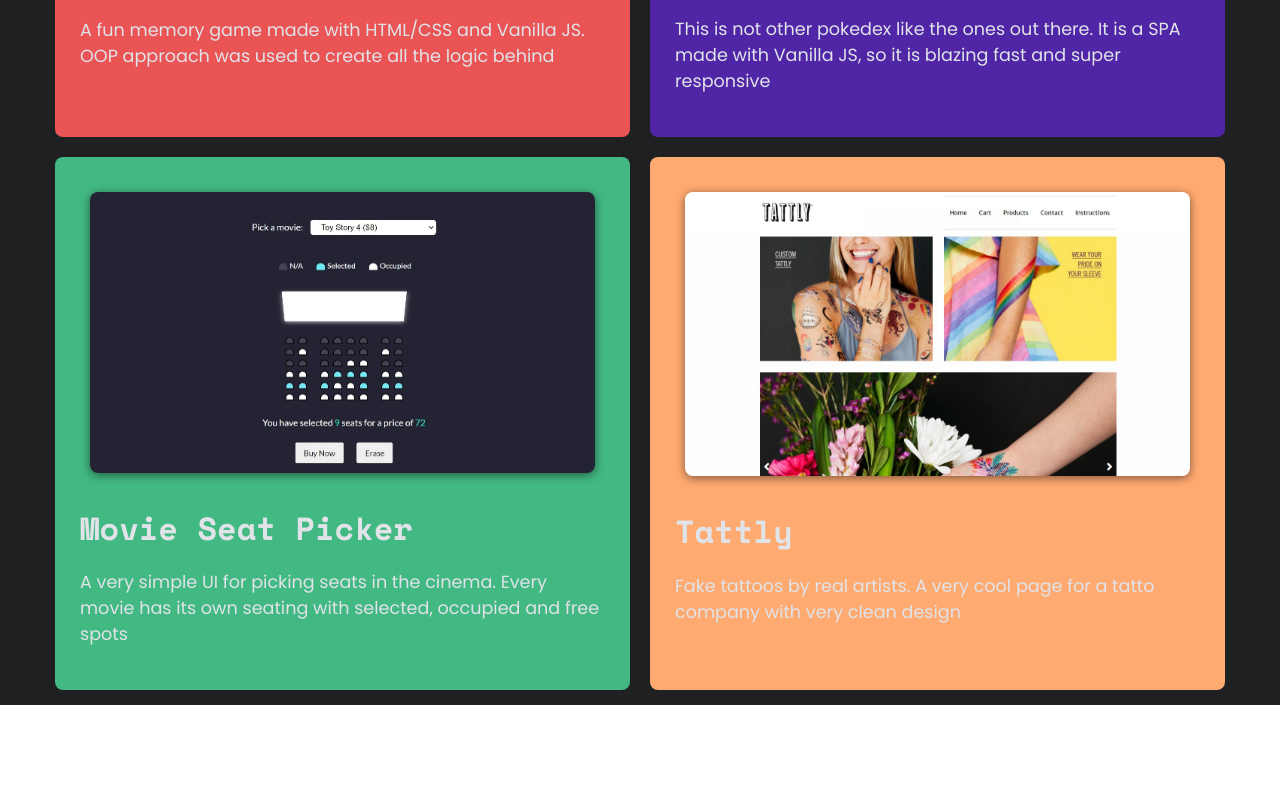
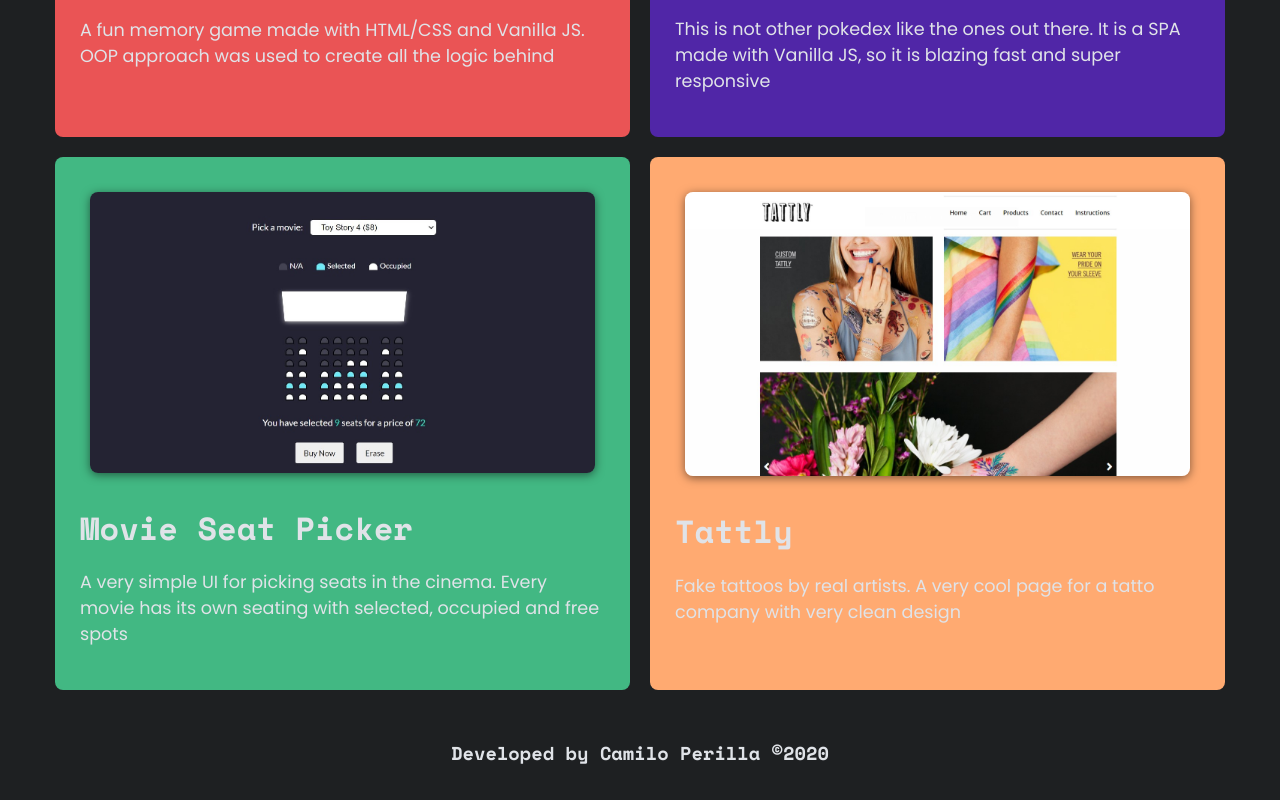
Before and after one commit to Camilo318/MySite, a React app: page /#/ in a window 1280 px wide. Shown: the part 1139-1939 px from the top of the page. Before the commit the page ends 1844 px from the top, so only its background shows below. Built offline with nearby package versions, Linux system fonts and the light colour scheme.

Commit message:
Add Footer, padding was changed for the Banner and overflow-x was set to hidden

```diff
--- a/src/assets/styles/About.scss
+++ b/src/assets/styles/About.scss
@@ -2,7 +2,7 @@
     position: relative;
     background: var(--primary-color);
     margin: 0;
-    height: 80vh;
+    height: 90vh;
     display: flex;
     flex-direction: column;
     justify-content: center;
@@ -29,6 +29,9 @@
     margin: 0 auto;
     color: var(--text-color);
     font-size: 1rem;
+    @media (min-width: 768px) {
+        padding: 15px 30px;
+    }
     h2 {
         visibility: hidden;
         font-family: 'Space Mono';
--- /dev/null
+++ b/src/assets/styles/Footer.scss
@@ -0,0 +1,12 @@
+.footer__container {
+    width: 100%;
+    padding: 15px;
+    background-color: var(--primary-color);
+    color: var(--text-color);
+    font-family: 'Space Mono';
+    text-align: center;
+    @media (min-width: 768px) {
+        padding: 15px 30px;
+    }
+
+}
--- a/src/assets/styles/Main.scss
+++ b/src/assets/styles/Main.scss
@@ -6,10 +6,13 @@
 body {
     font-family: system-ui;
     margin: 0;
+    overflow-x: hidden;
 }
 
 @import './Header.scss';
 @import './Banner.scss';
 @import './Work.scss';
 @import './WorkItem.scss';
-@import './About.scss'
+@import './About.scss';
+@import './About.scss';
+@import './Footer.scss';
--- a/src/components/App.jsx
+++ b/src/components/App.jsx
@@ -3,6 +3,7 @@
 import Home from './Home'
 import About from './About'
 import { HashRouter, Route, Switch} from 'react-router-dom'
+import Footer from './Footer'
 
 const App = () => {
     return (
@@ -13,6 +14,7 @@
                     <Route exact path="/about" component={About}/>
                 </Switch>
             </main>
+            <Footer />
         </HashRouter>
 
     )
--- a/src/components/Banner.jsx
+++ b/src/components/Banner.jsx
@@ -55,7 +55,7 @@
                         I build Web Apps that deliver amazing experiences
                     </h3>
 
-                    <a href="#work" ref={bannerButton}>My Work</a>
+                    <a href="javascript:void(0)" ref={bannerButton}>My Work</a>
                 </div>
             </div>
         </section>
--- /dev/null
+++ b/src/components/Footer.jsx
@@ -0,0 +1,13 @@
+import React from 'react'
+
+const Footer = () => {
+    return (
+        <footer>
+            <div className="footer__container">
+                <h3>Developed by Camilo Perilla &copy;2020</h3>
+            </div>
+        </footer>
+    )
+}
+
+export default Footer
```
